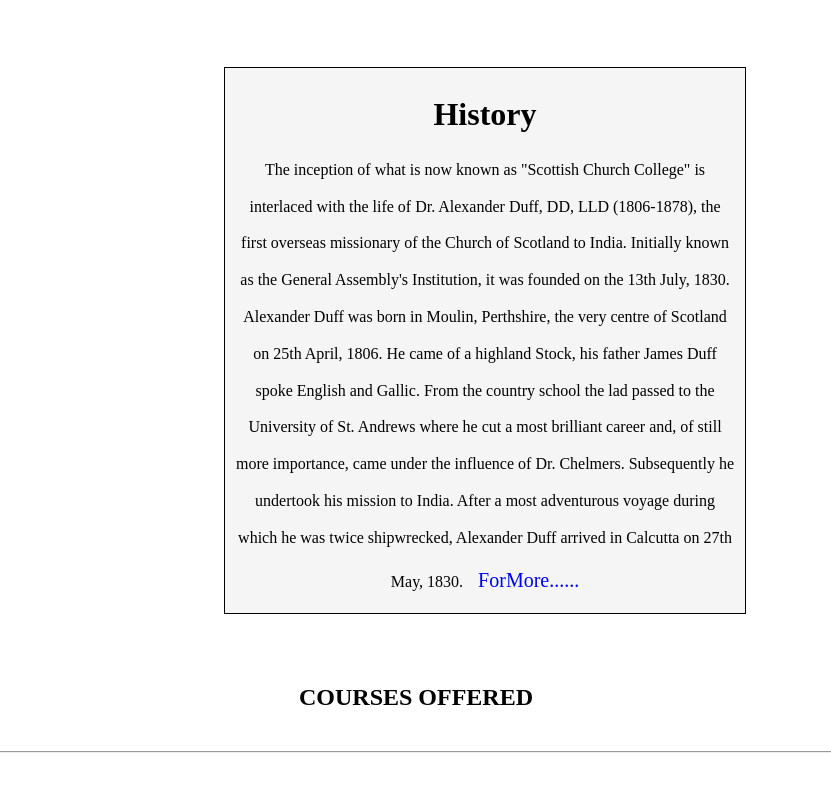
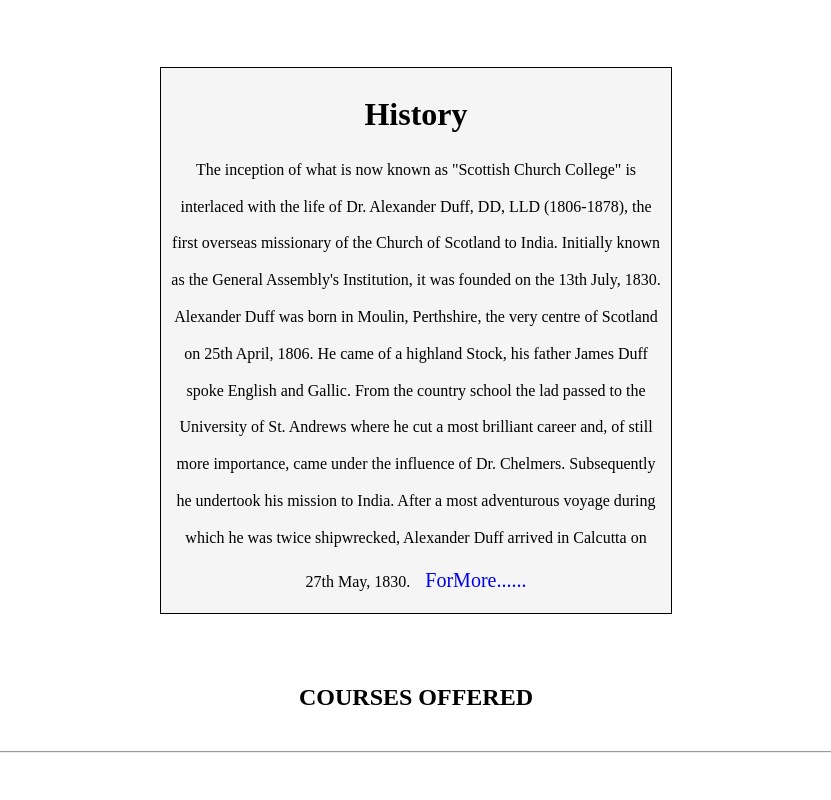
Before and after one commit to Rajesh144142/Scottish2.0, a plain HTML site: page index.html in a window 1280 px wide. Shown: the part 1126-1926 px from the top of the page, without its empty margins (224-1055 px from the left). Drawn offline with Linux system fonts and the light colour scheme.

Commit message:
Update index.html

```diff
--- a/index.html
+++ b/index.html
@@ -77,8 +77,7 @@ padding:10px;
 
 
 
-    <div class="history"style="text-align:center; background-color:whitesmoke; border:1px solid black;padding:10px;margin-top:70px;line-height:2;
-    width:500px;margin-left:35%;margin-right:35%;line-height:2.3;">
+    <div class="history"style="text-align:center; background-color:whitesmoke; border:1px solid black;padding:10px;margin-top:70px;line-height:2;margin-left:30%;margin-right:30%;line-height:2.3;">
         <h1 id="history">History</h1><p>The inception of what is now known as "Scottish Church College" is interlaced with the life of Dr. Alexander Duff, DD, LLD (1806-1878), the first overseas missionary of the Church of Scotland to India. Initially known as the General Assembly's Institution, it was founded on the 13th July, 1830.
 
         Alexander Duff was born in Moulin, Perthshire, the very centre of Scotland on 25th April, 1806. He came of a highland Stock, his father James Duff spoke English and Gallic. From the country school the lad passed to the University of St. Andrews where he cut a most brilliant career and, of still more importance, came under the influence of Dr. Chelmers. Subsequently he undertook his mission to India. After a most adventurous voyage during which he was twice shipwrecked, Alexander Duff arrived in Calcutta on 27th May, 1830.<a href="https://www.scottishchurch.ac.in/college_history.php" style="text-decoration: none; font-size: 20px;margin-left: 15px;">ForMore......</a> </p></div>
```
